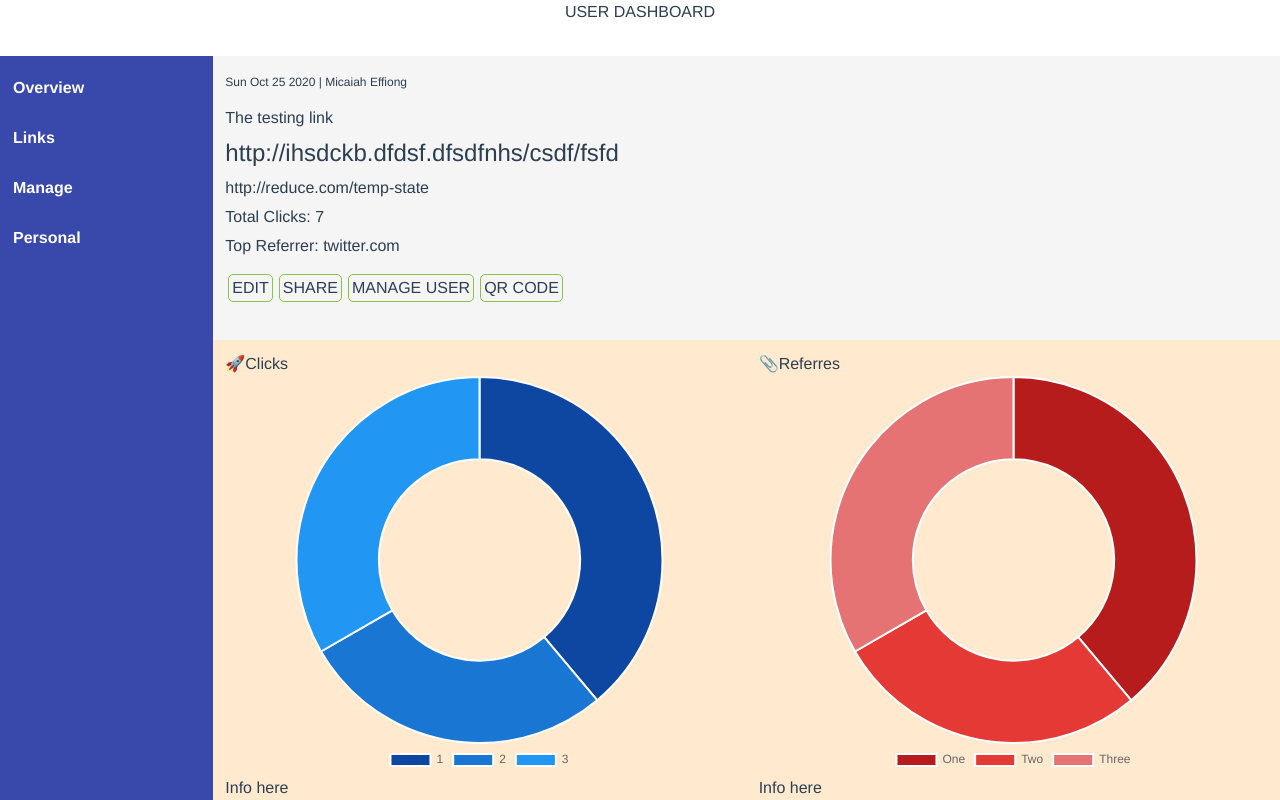
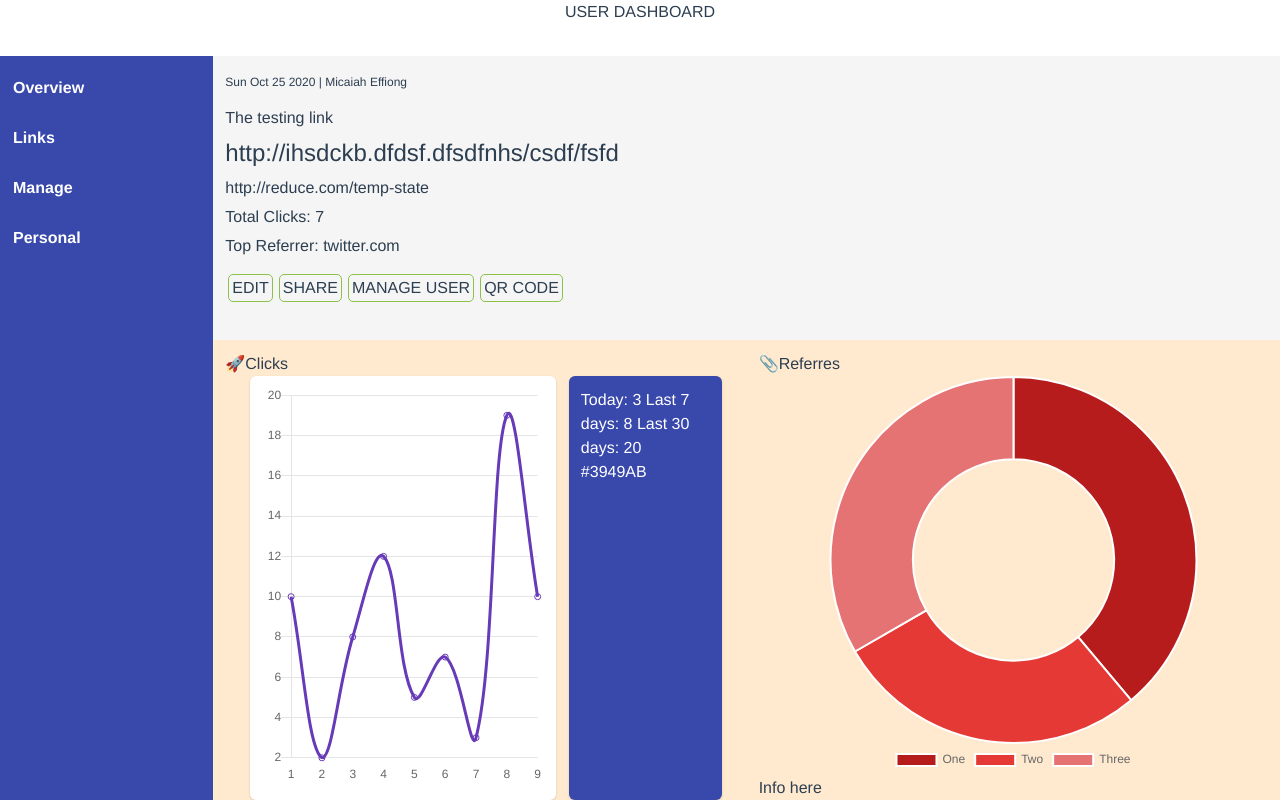
Before and after one commit to micaiah-effiong/url-shortener, a Vue app in the folder public/: page /links in a window 1280 px wide. Built offline with nearby package versions, Linux system fonts and the light colour scheme.

Commit message:
use line graph for visualising clicks

```diff
--- a/public/src/components/links-page/clicks-panel.vue
+++ b/public/src/components/links-page/clicks-panel.vue
@@ -1,32 +1,58 @@
 <template>
   <div class="panel p-3">
     <div>🚀Clicks</div>
-    <PieChart :chartdata="dataCollection" :options="chartOptions" />
-    <div>Info here</div>
+    <div class="flex justify-evenly">
+      <LineChart
+        class="p-3 ml-3 shadow"
+        style="width: 60%; background-color: #fff; border-radius: 6px;"
+        :chartdata="dataCollection"
+        :options="chartOptions"
+      />
+      <div
+        style="width: 30%; background-color: #3949AB; color: white; border-radius: 6px;"
+        class="shadow p-3"
+      >
+        Today: 3 Last 7 days: 8 Last 30 days: 20 #3949AB
+      </div>
+    </div>
   </div>
 </template>
 
 <script>
-import PieChart from "../chart/pie.js";
+import LineChart from "../chart/line.js";
 export default {
   name: "ClicksPanel",
-  components: { PieChart },
+  components: { LineChart },
   data() {
     return {
       chartOptions: {
         responsive: true,
         maintainAspectRatio: false,
         legend: {
-          position: "bottom",
+          // position: "top",
+          display: false,
         },
-        cutoutPercentage: 55,
+        scales: {
+          xAxes: [
+            {
+              gridLines: { display: false },
+            },
+          ],
+          yAxes: [
+            {
+              gridLines: { display: true },
+            },
+          ],
+        },
       },
       dataCollection: {
-        labels: ["1", "2", "3"],
+        labels: ["1", "2", "3", "4", "5", "6", "7", "8", "9"],
         datasets: [
           {
-            data: [70, 50, 60],
-            backgroundColor: ["#0D47A1", "#1976D2", "#2196F3"],
+            label: "7 days",
+            borderColor: "#673AB7",
+            data: [10, 2, 8, 12, 5, 7, 3, 19, 10],
+            backgroundColor: "#fff0",
           },
         ],
       },
```
